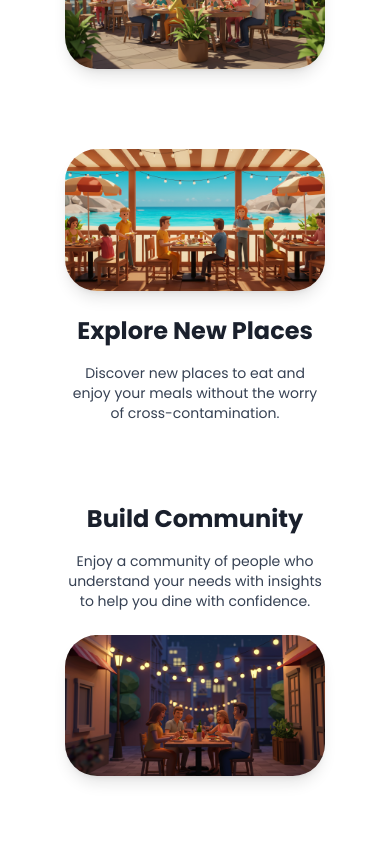
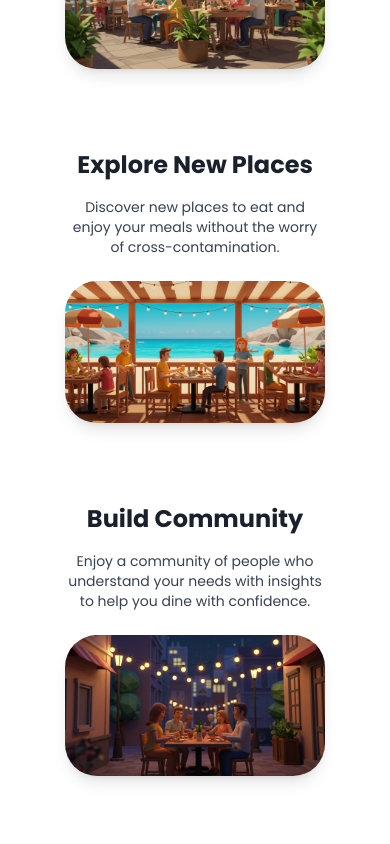
Before and after one commit to pedrothegreatt/puretable, a Next.js app: page / in a window 390 px wide. Shown: the part 2220-3064 px from the top of the page. Built offline with nearby package versions, Linux system fonts and the light colour scheme.

Commit message:
Updated image grid for mobile

```diff
--- a/app/page.js
+++ b/app/page.js
@@ -148,19 +148,19 @@ const App = memo(() => {
 
 {/* Explore New Places Section */}
   <section className=" px-6">
-  <div className="bg-white rounded-3xl p-4 sm:p-8 lg:p-16 max-w-7xl mx-auto flex flex-col lg:flex-row-reverse items-center gap-6 lg:gap-8">
+  <div className="bg-white rounded-3xl p-4 sm:p-8 lg:p-16 max-w-7xl mx-auto flex flex-col lg:flex-row items-center gap-6 lg:gap-8">
 
-    {/* Image Container (now on the left) */}
-    <div className="flex-1 flex justify-center lg:justify-end">
-      <Image src={Beachimage} alt="Gluten-Free" className="w-full max-w-4xl rounded-4xl shadow-lg" loading="lazy" />
-    </div>
-
-    {/* Text Content (now on the right) */}
+    {/* Text Content (now on the left) */}
     <div className="flex-1 text-center max-w-sm">
       <h2 className="text-2xl sm:text-3xl font-bold mb-4 text-[#1a202c]">Explore New Places</h2>
       <p className="text-sm sm:text-base lg:text-lg text-gray-700">
         Discover new places to eat and enjoy your meals without the worry of cross-contamination.
       </p>
+    </div>
+
+    {/* Image Container (now on the right) */}
+    <div className="flex-1 flex justify-center lg:justify-end">
+      <Image src={Beachimage} alt="Gluten-Free" className="w-full max-w-4xl rounded-4xl shadow-lg" loading="lazy" />
     </div>
   </div>
 </section>
@@ -192,7 +192,7 @@ const App = memo(() => {
         <div className="container mx-auto">
             <div className="bg-white rounded-3xl p-8 sm:p-12 border border-white/50 shadow-2xl max-w-5xl mx-auto">
             <div className="space-y-12">
-             <h2 className="text-3xl sm:text-5xl lg:text-8xl font-bold text-gray-800 text-center mt-5 mb-5 max-w-5xl mx-auto">
+             <h2 className="text-3xl sm:text-5xl lg:text-8xl font-bold text-gray-800 text-center mt-5 mb-15 max-w-5xl mx-auto">
                How it works
          </h2>
               <div className="flex flex-col md:flex-row items-center gap-6 md:gap-8">
```
